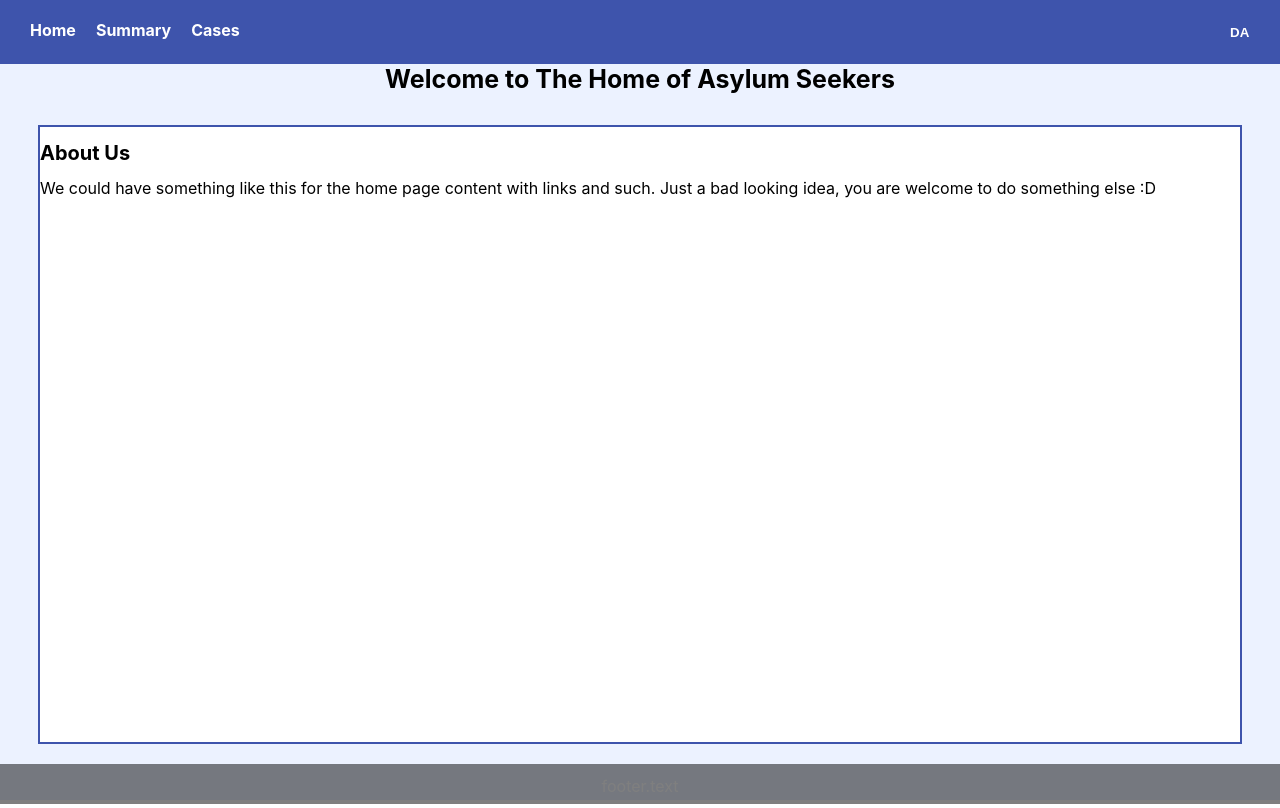
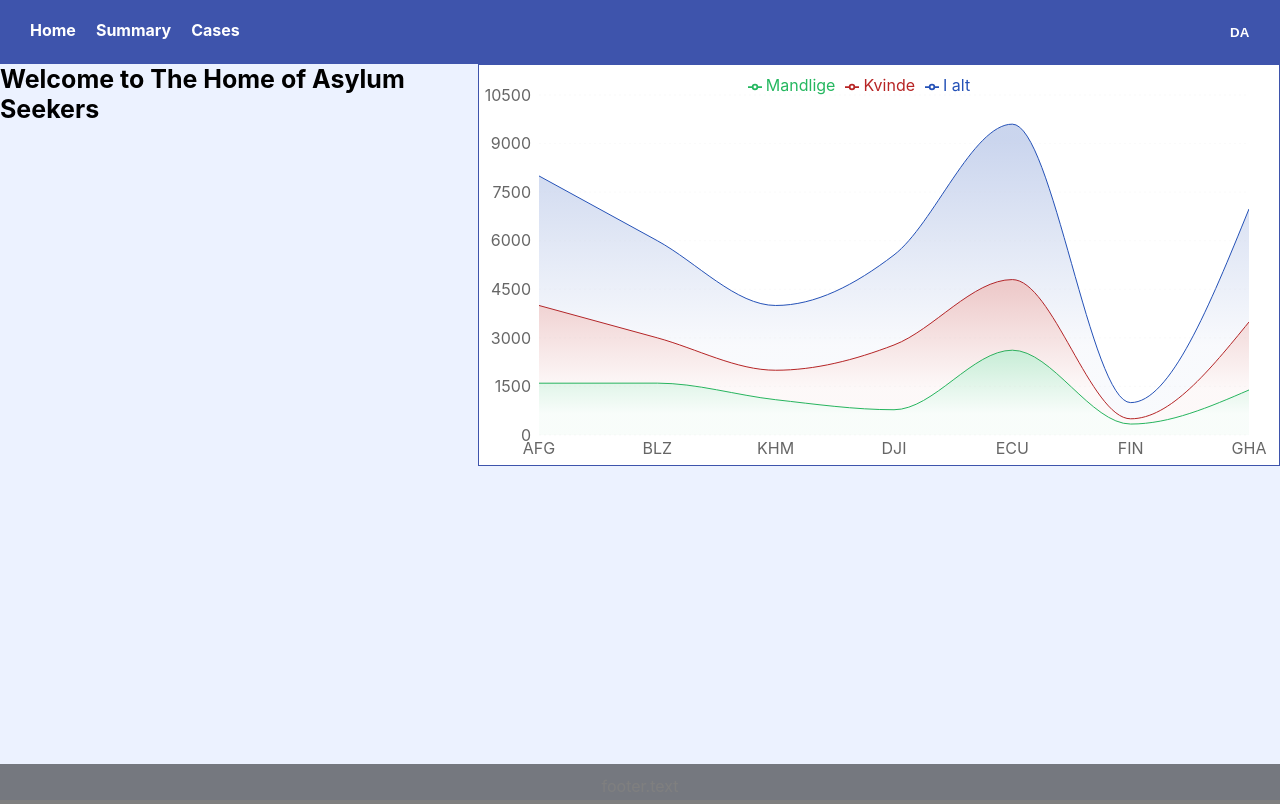
Before and after one commit to lilygostovic/DASS-frontend, a React (Create React App) app: page / in a window 1280 px wide. Built offline with nearby package versions, Linux system fonts and the light colour scheme.

Commit message:
Moved title and added default chart

```diff
--- a/src/pages/Dashboard/components/SummaryChart.tsx
+++ b/src/pages/Dashboard/components/SummaryChart.tsx
@@ -24,15 +24,17 @@ interface Country {
 interface SummaryChartProps {
   data: Country[];
   filter: "sex" | "lgbtq";
+  w: number
+  h: number
 }
 
-export const SummaryChart = ({ data, filter }: SummaryChartProps) => {
+export const SummaryChart = ({ data, filter, w, h }: SummaryChartProps) => {
   const { t } = useTranslation();
 
   return (
     <AreaChart
-      width={900}
-      height={600}
+      width={w}
+      height={h}
       data={data}
       margin={{
         top: 10,
--- a/src/pages/Dashboard/index.tsx
+++ b/src/pages/Dashboard/index.tsx
@@ -65,7 +65,7 @@ export const Dashboard = () => {
           }}
         >
           <div style={{ color: "black", marginBottom: "20px" }}>{text}</div>
-          <SummaryChart data={data} filter={filter} />
+          <SummaryChart data={data} filter={filter} w={900} h={600} />
         </div>
       </div>
       <div style={{ alignItems: "flex-end" }}>
--- a/src/pages/Home/index.tsx
+++ b/src/pages/Home/index.tsx
@@ -1,10 +1,12 @@
 import { Footer, Nav } from "../../components";
-
-import React from "react";
+import React, { useState } from "react";
+import { SummaryChart } from "../Dashboard/components";
+import { data } from "../Dashboard/data";
 import { useTranslation } from "react-i18next";
 
 export const Home = () => {
   const { t } = useTranslation();
+  const [filter] = useState<"sex" | "lgbtq">("sex");
 
   const text = t("Welcome to The Home of Asylum Seekers");
 
@@ -20,11 +22,11 @@ export const Home = () => {
       <div
         style={{
           marginBottom: "20px",
-          justifyContent: "center",
-          alignItems: "center",
+          justifyContent: "space-bewteen",
+          alignItems: "right",
           height: "85vh",
           display: "flex",
-          flexDirection: "column",
+          flexDirection: "row",
         }}
       >
         <div
@@ -33,6 +35,7 @@ export const Home = () => {
             height: "80vh",
             fontSize: "25px",
             fontWeight: "bold",
+            width: "100%",
             justifyContent: "center",
           }}
         >
@@ -40,20 +43,16 @@ export const Home = () => {
         </div>
         <div
           style={{
+            color: "black",
+            height: "50vh",
             backgroundColor: "#ffffff",
-            height: "800vh",
-            width: "150vh",
-            border: "2px solid #3E54AC",
-            justifyContent: "left",
+            border: "1px solid #3E54AC",
+            width: "100%",
             display: "flex",
+            justifyContent: "flex-start",
           }}
         >
-          <div>
-            <h1 style={{ fontSize: "20px" }}>About Us</h1>
-            We could have something like this for the home page content with
-            links and such. Just a bad looking idea, you are welcome to do
-            something else :D
-          </div>
+          <SummaryChart data={data} filter={filter} w={800} h={400} />
         </div>
       </div>
       <div style={{ alignItems: "flex-end" }}>
```
